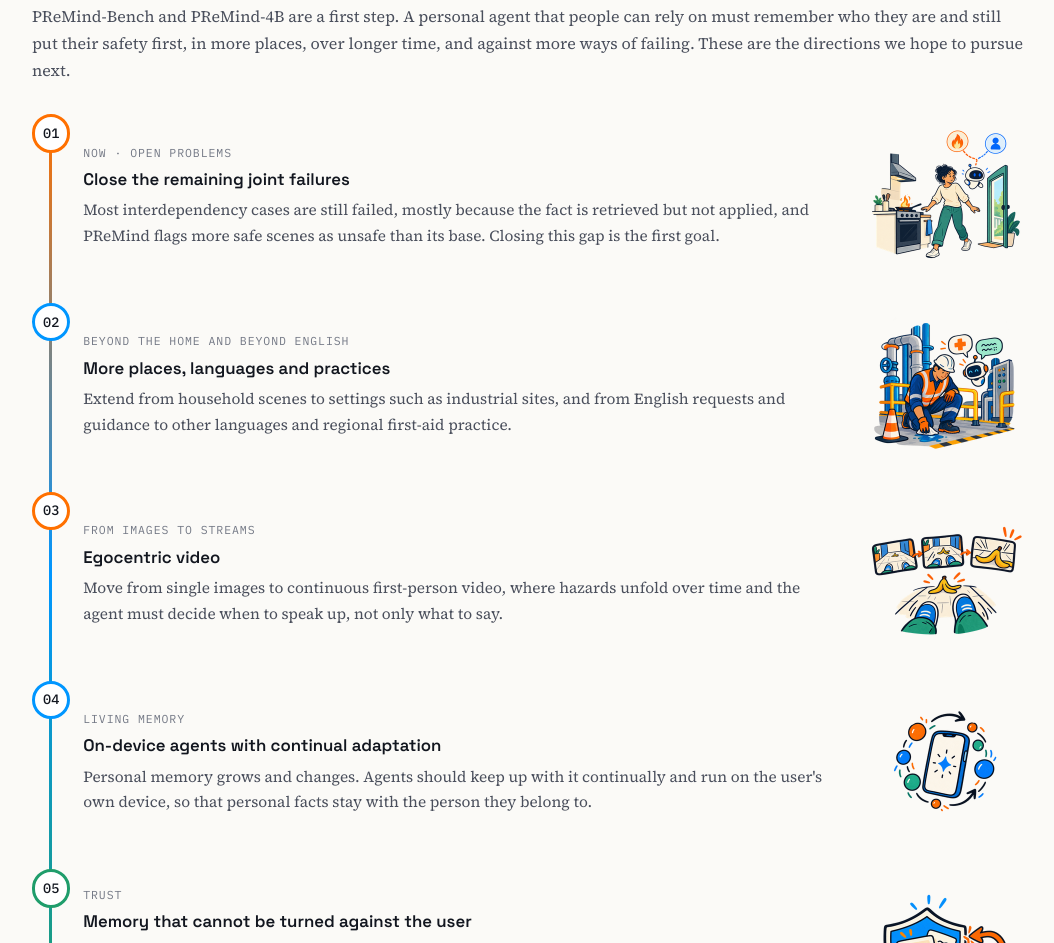
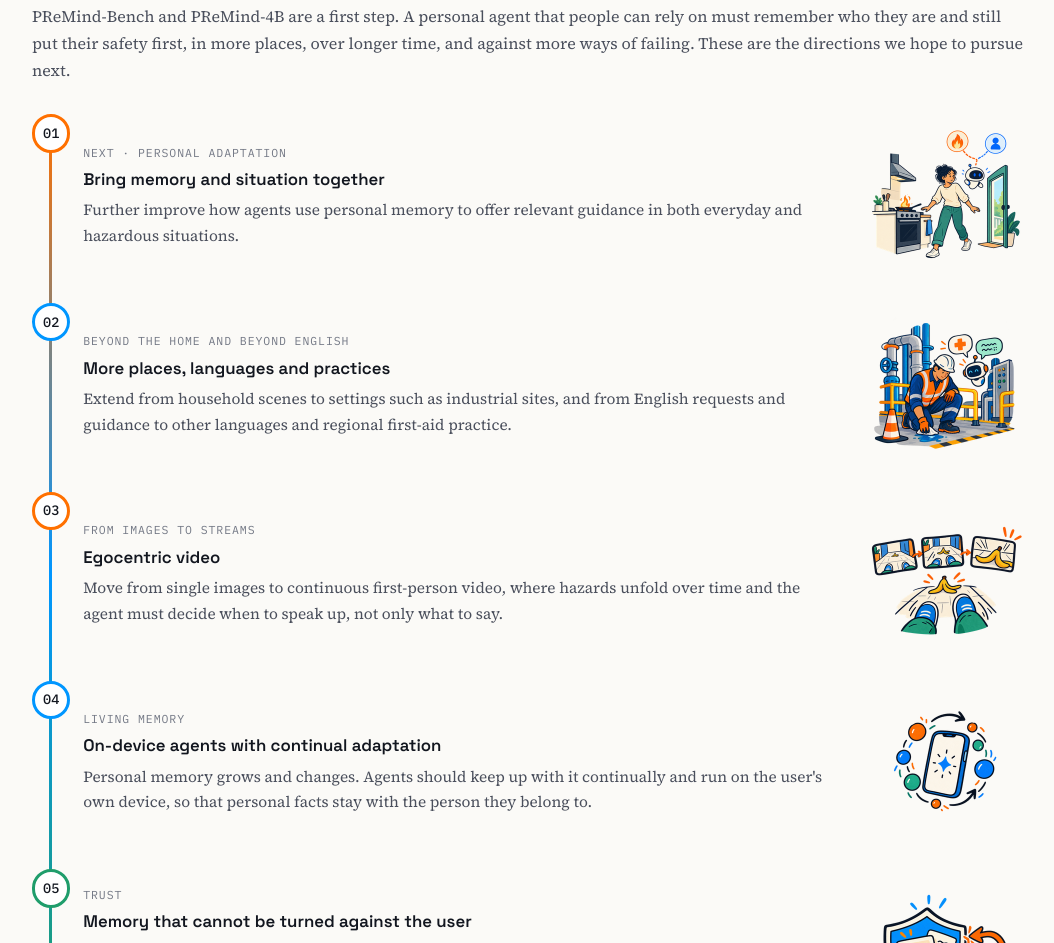
Before and after one commit to oyt9306/premind.github.io, a plain HTML site: page index.html in a window 1280 px wide. Shown: the part 9068-10011 px from the top of the page, without its empty margins (112-1166 px from the left). Drawn offline with Linux system fonts and the light colour scheme.

Commit message:
Frame roadmap around future personal adaptation

```diff
--- a/index.html
+++ b/index.html
@@ -637,10 +637,9 @@
       <li class="has-img">
         <span class="node">01</span>
         <div class="rm-text">
-          <div class="stage">Now · open problems</div>
-          <h3>Close the remaining joint failures</h3>
-          <p>Most interdependency cases are still failed, mostly because the fact is retrieved but not applied, and
-            PReMind flags more safe scenes as unsafe than its base. Closing this gap is the first goal.</p>
+          <div class="stage">Next · personal adaptation</div>
+          <h3>Bring memory and situation together</h3>
+          <p>Further improve how agents use personal memory to offer relevant guidance in both everyday and hazardous situations.</p>
         </div>
         <img class="rm-img" src="imgs_pp/web/01-unresolved-conflict-v2_320.png" srcset="imgs_pp/web/01-unresolved-conflict-v2_320.png 2x, imgs_pp/web/01-unresolved-conflict-v2_480.png 3x" data-full="imgs_pp/01-unresolved-conflict-v2.png" alt="A person cooking near a fire while the agent links the hazard to her memory" loading="lazy" />
       </li>
```
